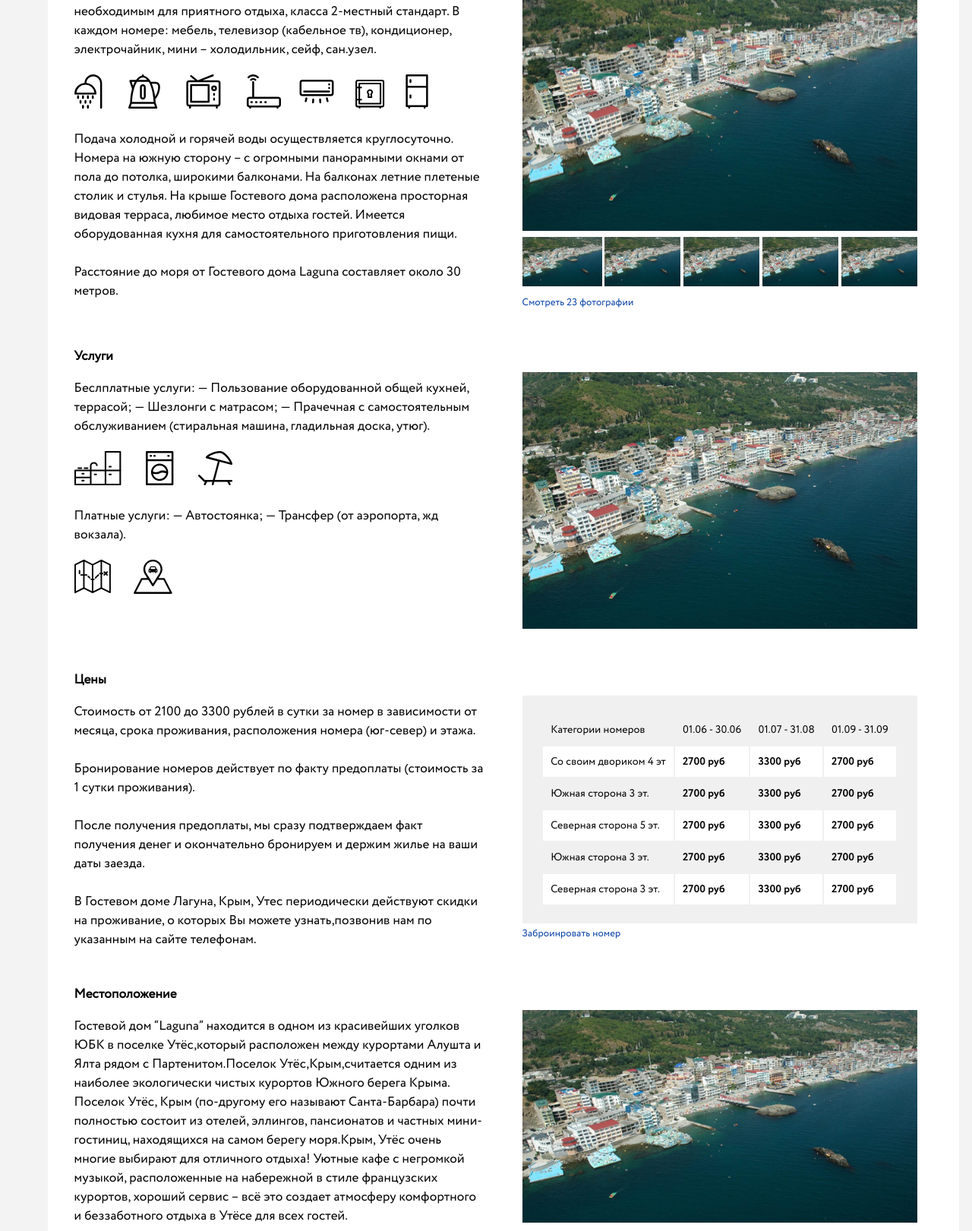
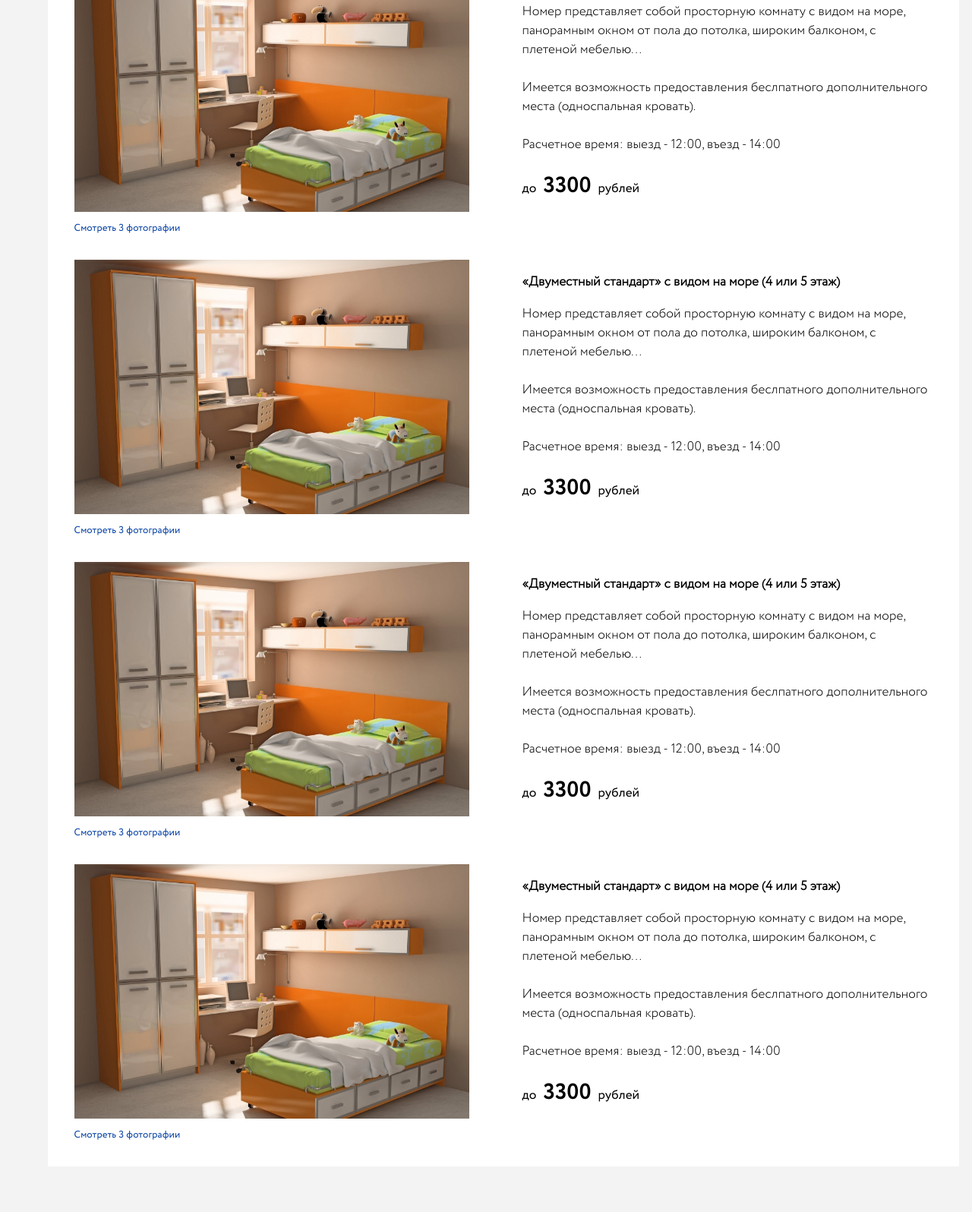
Before and after one commit to DenisAntonov33/laguna2018, a plain HTML site: page second-page.html in a window 1280 px wide. Shown: the part 1061-2682 px from the top of the page at 76% size. After the commit the page ends 2657 px from the top, so only its background shows below. Drawn offline with Linux system fonts and the light colour scheme.

Commit message:
second page. added rooms

```diff
--- a/css/style.css
+++ b/css/style.css
@@ -160,7 +160,11 @@ input::after {
 }
 
 
+
+
 /*стили мэйн*/
+
+
 
 
 .main {
@@ -168,6 +172,7 @@ input::after {
 	display: flex;
 	flex-direction: column;
 	align-items: center;
+	font-family: "Circe-Light";
 }
 
 .main h2 {
@@ -202,7 +207,7 @@ input::after {
 	margin-left: 35px;
 }
 
-.left-side h3 {
+.main-inner-block h3 {
 	font-size: 17px;
 }
 
@@ -216,7 +221,7 @@ input::after {
 	margin-right: 35px;
 }
 
-.right-side a {
+.main-inner-block a {
 	font-family: "Circe";
 	font-size: 13px;
 	color: #0541a5;
@@ -289,6 +294,7 @@ input::after {
 	display: flex;
 	flex-direction: column;
 	align-items: center;
+	margin-bottom: 50px;
 }
 
 .main-inner-hat:after {
@@ -317,6 +323,17 @@ input::after {
 	color: #0541a5;
 }
 
+.room-price {
+	margin-top: 20px;
+	font-family: "Circe";
+}
+
+.price-value {
+	display: inline-block;
+	font-family: "Circe-Bold";
+	font-size: 29px;
+	margin: 0 5px 0 5px;
+}
 
 
 
--- a/second-page.html
+++ b/second-page.html
@@ -59,123 +59,79 @@
 				<h1>Номера</h1>
 				<div class="main-inner-hat-text">Цены на номера зависят от сезона и дат въезда в отель, подробнее о ценах вы можете узнать в разделе <a href="#">«Цены»</a> на нашем сайте или перейдя по кнопке <a href="#">«Забронировать»</a></div>
 			</div>
+
 			<div class="main-inner-block">
 				<div class="left-side">
-				<h3>Преимущества</h3>
-					<div>Гостевой дом «Лагуна» предлагает своим гостям размещение
-					в просторных комфортабельных номерах, оборудованных всем необходимым  для приятного отдыха, класса 2-местный стандарт.
-					В каждом номере: мебель, телевизор (кабельное тв), кондиционер, электрочайник,  мини – холодильник, сейф, сан.узел.
-					</div>
-					<div class="icons"><img src="img/icons-shower.svg" alt="icons-service"> </div>
-					<div>Подача холодной и горячей воды осуществляется круглосуточно. Номера на южную сторону – с огромными панорамными окнами от пола до потолка, широкими балконами. На балконах летние плетеные столик и стулья.  На крыше  Гостевого дома расположена просторная видовая терраса, любимое место отдыха гостей. Имеется оборудованная кухня для самостоятельного приготовления пищи.
-					<br><br>
-					Расстояние до моря от Гостевого дома Laguna составляет около 30 метров.
-					</div>
+				<img src="img/room.jpg" width="520px" height="335px">
+				<a href="#">Смотреть 3 фотографии</a>
 				</div>
 				<div class="right-side">
-					<div class="full-photo"><img src="img/0055.jpg" width="520px" height="340px" alt="full photo"></div>
-					<div class="mini-photo">
-						<button><img src="img/0055.jpg" width="105px" height="65px" alt="small photo"></button>
-						<button><img src="img/0055.jpg" width="100px" height="65px" alt="small photo"></button>
-						<button><img src="img/0055.jpg" width="100px" height="65px" alt="small photo"></button>
-						<button><img src="img/0055.jpg" width="100px" height="65px" alt="small photo"></button>
-						<button><img src="img/0055.jpg" width="100px" height="65px" alt="small photo"></button>
+					<h3>«Двуместный стандарт» с видом на море (4 или 5 этаж)</h3>
+					<div>Номер представляет собой просторную комнату с видом на море, панорамным окном от пола до потолка, широким балконом, с плетеной мебелью...
+					<br><br>
+					Имеется возможность предоставления беслпатного
+					дополнительного места (односпальная кровать).
+					<br><br>
+					Расчетное время: выезд - 12:00, въезд - 14:00
 					</div>
-					<a href="#">Смотреть 23 фотографии</a>
+					<div class="room-price">до <span class="price-value"> 3300 </span> рублей </div>
 				</div>
 			</div>
 
 			<div class="main-inner-block">
 				<div class="left-side">
-				<h3>Услуги</h3>
-					<div>Беслплатные услуги:
-					— Пользование оборудованной общей кухней, террасой;
-					— Шезлонги с матрасом;
-					— Прачечная с самостоятельным обслуживанием
-					(стиральная машина, гладильная доска, утюг).
+				<img src="img/room.jpg" width="520px" height="335px">
+				<a href="#">Смотреть 3 фотографии</a>
+				</div>
+				<div class="right-side">
+					<h3>«Двуместный стандарт» с видом на море (4 или 5 этаж)</h3>
+					<div>Номер представляет собой просторную комнату с видом на море, панорамным окном от пола до потолка, широким балконом, с плетеной мебелью...
+					<br><br>
+					Имеется возможность предоставления беслпатного
+					дополнительного места (односпальная кровать).
+					<br><br>
+					Расчетное время: выезд - 12:00, въезд - 14:00
 					</div>
-					<div class="icons"><img src="img/icons-freeuslugi.svg" alt="service"></div>
-					<div>
-						Платные услуги:
-					— Автостоянка;
-					— Трансфер (от аэропорта, жд вокзала).
-					</div>
-					<div class="icons"><img src="img/icons-plantnieuslugi.svg" alt="service"></div>
+					<div class="room-price">до <span class="price-value"> 3300 </span> рублей </div>
 				</div>
-				<div class="right-side rate"><img src="img/0055.jpg"></div>
 			</div>
 
 			<div class="main-inner-block">
 				<div class="left-side">
-				<h3>Цены</h3>
-					<div>
-						Стоимость  от 2100 до 3300 рублей  в сутки за номер в зависимости от месяца, срока проживания, расположения номера (юг-север) и этажа.
-						<br><br>
-						Бронирование номеров действует по факту предоплаты (стоимость за 1 сутки проживания).
-						<br><br>
-						После получения предоплаты, мы сразу подтверждаем факт получения денег и окончательно бронируем и держим жилье на ваши даты заезда.
-						<br><br>
-						В Гостевом доме Лагуна, Крым, Утес периодически действуют скидки на проживание, о которых Вы можете узнать,позвонив нам по указанным на сайте телефонам.
+				<img src="img/room.jpg" width="520px" height="335px">
+				<a href="#">Смотреть 3 фотографии</a>
+				</div>
+				<div class="right-side">
+					<h3>«Двуместный стандарт» с видом на море (4 или 5 этаж)</h3>
+					<div>Номер представляет собой просторную комнату с видом на море, панорамным окном от пола до потолка, широким балконом, с плетеной мебелью...
+					<br><br>
+					Имеется возможность предоставления беслпатного
+					дополнительного места (односпальная кровать).
+					<br><br>
+					Расчетное время: выезд - 12:00, въезд - 14:00
 					</div>
-				</div>
-				<div class="right-side table-container">
-				<div class="table">
-					<table>
-						<tr>
-							<td>Категории номеров</td>
-							<td>01.06 - 30.06</td>
-							<td>01.07 - 31.08</td>
-							<td>01.09 - 31.09</td>
-						</tr>
-						<tr>
-							<td>Со своим двориком 4 эт</td>
-							<td>2700 руб</td>
-							<td>3300 руб</td>
-							<td>2700 руб</td>
-						</tr>
-						<tr>
-							<td>Южная сторона 3 эт.</td>
-							<td>2700 руб</td>
-							<td>3300 руб</td>
-							<td>2700 руб</td>
-						</tr>
-						<tr>
-							<td>Северная сторона 5 эт.</td>
-							<td>2700 руб</td>
-							<td>3300 руб</td>
-							<td>2700 руб</td>
-						</tr>
-						<tr>
-							<td>Южная сторона 3 эт.</td>
-							<td>2700 руб</td>
-							<td>3300 руб</td>
-							<td>2700 руб</td>
-						</tr>
-						<tr>
-							<td>Северная сторона 3 эт.</td>
-							<td>2700 руб</td>
-							<td>3300 руб</td>
-							<td>2700 руб</td>
-						</tr>
-					</table>
-				</div>
-				<a href="#">Заброинровать номер</a>
+					<div class="room-price">до <span class="price-value"> 3300 </span> рублей </div>
 				</div>
 			</div>
+
 			<div class="main-inner-block">
 				<div class="left-side">
-				<h3>Местоположение</h3>
-					<div>
-						Гостевой дом “Laguna” находится в одном из красивейших уголков ЮБК в поселке Утёс,который расположен между курортами Алушта и Ялта рядом с Партенитом.Поселок Утёс,Крым,считается одним из наиболее экологически чистых курортов Южного берега Крыма.
+				<img src="img/room.jpg" width="520px" height="335px">
+				<a href="#">Смотреть 3 фотографии</a>
+				</div>
+				<div class="right-side">
+					<h3>«Двуместный стандарт» с видом на море (4 или 5 этаж)</h3>
+					<div>Номер представляет собой просторную комнату с видом на море, панорамным окном от пола до потолка, широким балконом, с плетеной мебелью...
+					<br><br>
+					Имеется возможность предоставления беслпатного
+					дополнительного места (односпальная кровать).
+					<br><br>
+					Расчетное время: выезд - 12:00, въезд - 14:00
+					</div>
+					<div class="room-price">до <span class="price-value"> 3300 </span> рублей </div>
+				</div>
+			</div>
 
-						Поселок Утёс, Крым (по-другому его называют Санта-Барбара) почти полностью состоит из отелей, эллингов, пансионатов и частных мини-гостиниц, находящихся на самом берегу моря.Крым, Утёс очень многие выбирают для отличного отдыха!
-
-						Уютные кафе с негромкой музыкой, расположенные на набережной
-						в стиле французских курортов, хороший сервис – всё это создает атмосферу комфортного и беззаботного отдыха в Утёсе  для всех гостей.
-					</div>
-				</div>
-				<div class="right-side location"><img src="img/0055.jpg" width="520px" height="280px"></div>
-			</div>
 		</div>
 	</div>
 </div>
```
Also changed, not shown: img/room.jpg (added).
